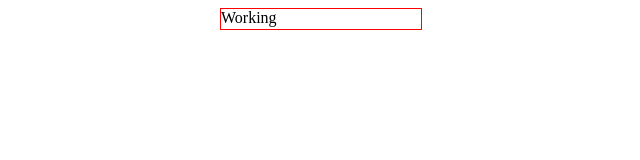
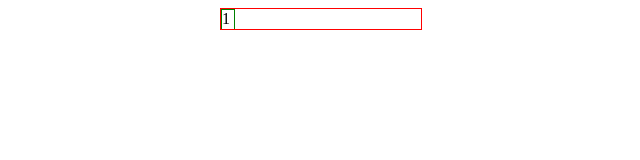
Before and after one commit to Tului2020/odometer, a plain HTML site: page index.html in a window 1280 px wide. Shown: the full height of the page, 319-959 px from the left. Drawn offline with Linux system fonts and the light colour scheme.

Commit message:
got something working

```diff
--- a/index.css
+++ b/index.css
@@ -8,4 +8,18 @@ body {
   border: 1px solid red;
   width: 200px;
   height: 20px;
+  overflow: hidden;
+  /* transition-duration: 500ms; */
 }
+
+
+
+.first-num {
+  transition-duration: 100ms;
+  border: 1px solid green;
+  width: 12px;
+}
+
+.first-num:hover {
+  transform: translateY(-100%);
+}
--- a/index.html
+++ b/index.html
@@ -9,6 +9,6 @@
   <title>Odometer</title>
 </head>
 <body>
-  <div id='odometer'></div>
+  <div id='odometer'>Not Working</div>
 </body>
 </html>
--- a/index.js
+++ b/index.js
@@ -1,5 +1,14 @@
+let odometerDiv = document.getElementById('odometer')
+odometerDiv.innerHTML = ''
+
+let firstNum = document.createElement('div')
+firstNum.classList.add('first-num')
 
 
-let odometerDiv = document.getElementById('odometer')
-console.log(odometerDiv)
-odometerDiv.innerHTML = 'Working'
+for (let i = 1; i < 10; i++) {
+  let tempDiv = document.createElement('div')
+  tempDiv.innerHTML = i
+  firstNum.appendChild(tempDiv)
+}
+
+odometerDiv.appendChild(firstNum)
```
